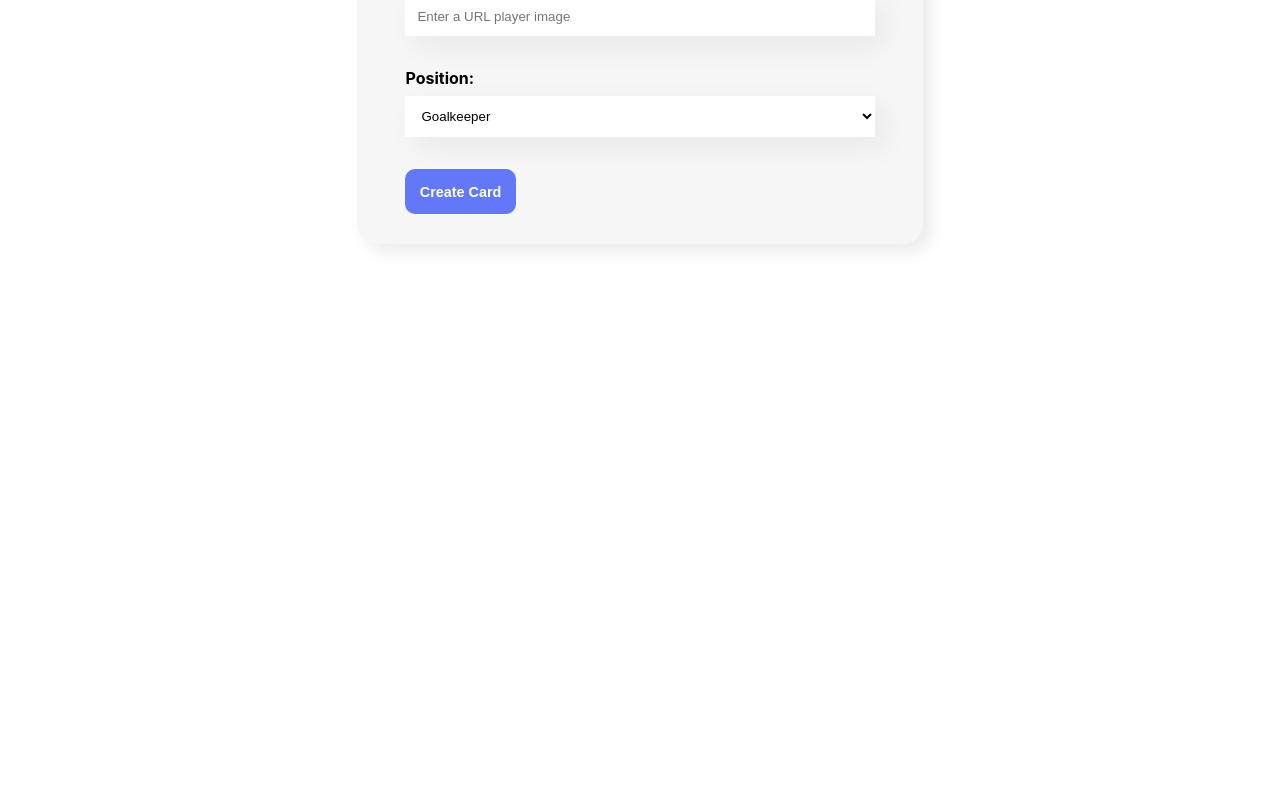
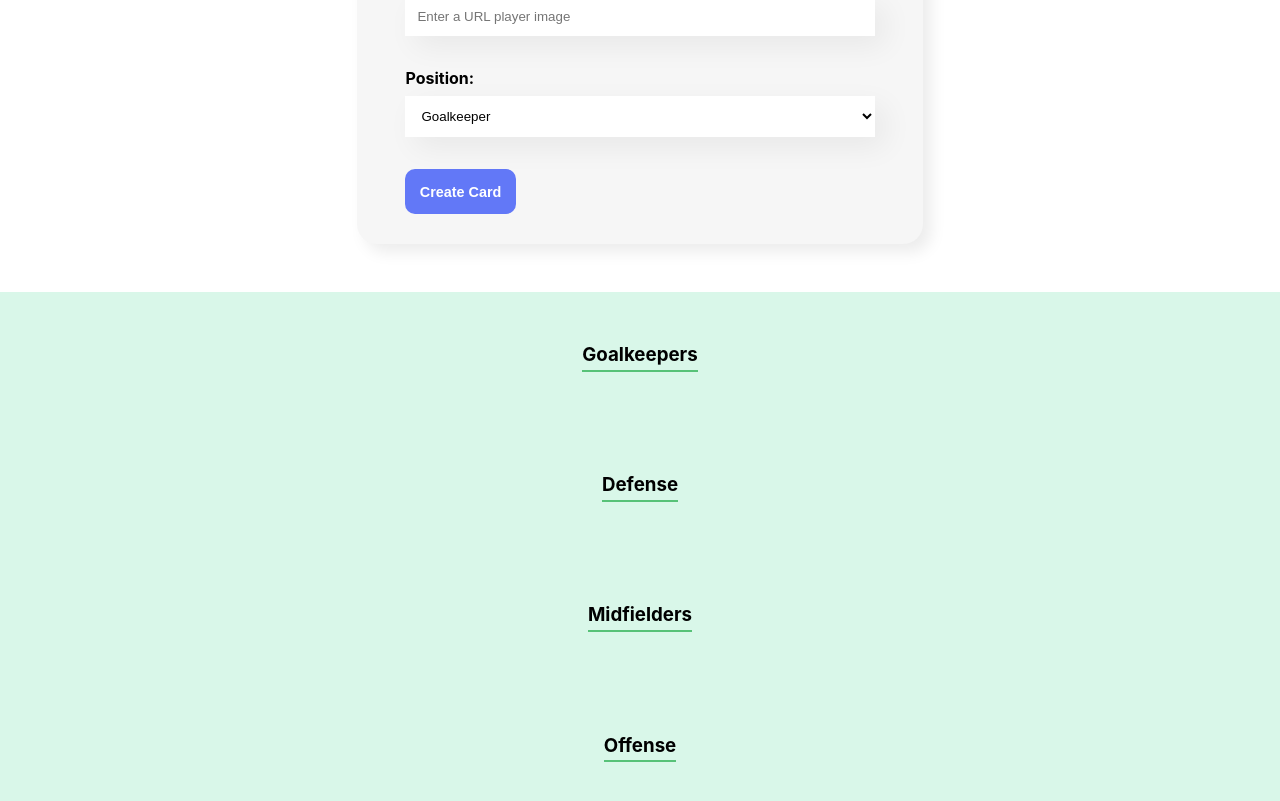
Before and after one commit to devcarolinealmeida/my-team-react, a React (Create React App) app: page / in a window 1280 px wide. Shown: the part 872-1673 px from the top of the page. Before the commit the page ends 1164 px from the top, so only its background shows below. Built offline with nearby package versions, Linux system fonts and the light colour scheme.

Commit message:
add MyTeam

```diff
--- a/src/App.js
+++ b/src/App.js
@@ -1,6 +1,7 @@
 import { useState } from 'react';
 import Banner from './components/Banner/Banner';
 import Form from './components/Form/Form';
+import MyTeam from './components/MyTeam/MyTeam';
 
 
 function App() {
@@ -16,6 +17,10 @@ function App() {
     <div className="App">
       <Banner />
       <Form handlePlayer={player => addPlayer(player)}/>
+      <MyTeam positionNome={"Goalkeepers"}/>
+      <MyTeam positionNome={"Defense"}/>
+      <MyTeam positionNome={"Midfielders"}/>
+      <MyTeam positionNome={"Offense"}/>
     </div>
   );
 }
--- /dev/null
+++ b/src/components/MyTeam/MyTeam.css
@@ -0,0 +1,11 @@
+.container_my-team-position {
+    background-color: rgba(0, 200, 111, 0.15);
+    padding: 2em;
+    text-align: center;
+}
+
+.container_my-team-position > h3 {
+    border-bottom: 2px solid #57C278;
+    display: inline-block;
+    padding-bottom: .2em;
+}
--- /dev/null
+++ b/src/components/MyTeam/MyTeam.jsx
@@ -0,0 +1,12 @@
+import React from 'react';
+import './MyTeam.css'
+
+const MyTeam = (props) => {
+    return (
+        <section className='container_my-team-position'>
+            <h3>{props.positionNome}</h3>
+        </section>
+     );
+}
+
+export default MyTeam;
```
